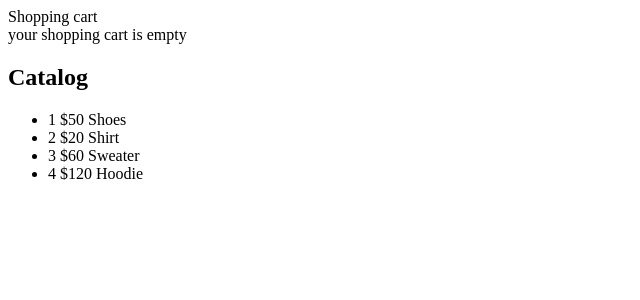
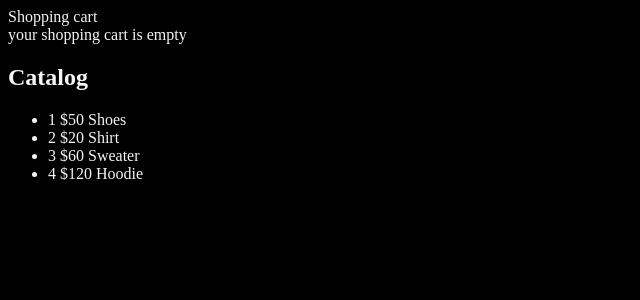
Before and after one commit to tankist256/scandiweb-internship, a PHP site: page / in a window 1280 px wide. Shown: the top 300 px of the page, without its empty margins (0-640 px from the left). Run offline with PHP 8.4, Linux system fonts and the light colour scheme.

Commit message:
make simple style for website

```diff
--- a/website/index.html
+++ b/website/index.html
@@ -3,7 +3,7 @@
 
 <head>
     <meta charset="UTF-8">
-    <meta name="viewport" content="width=device-width, initial-scale=1.0
+    <meta name="viewport" content="width=device-width, initial-scale=1.0">
     <link rel="stylesheet" href="style.css">
     <title> App </title>
 </head>
@@ -11,12 +11,12 @@
 
 <body>
     <div>
+        <div class="cart">
             <div>Shopping cart</div>
         <div class="cart-status">
             <div>your shopping cart is empty</div>
         </div>
     </div>
-
     <h2>Catalog</h2>
     <div class="catalog">
         <ul>
--- a/website/style.css
+++ b/website/style.css
@@ -1,3 +1,19 @@
 *{
     box-sizing: border-box;
 }
+
+body{
+    background-color: black;
+}
+.cart {
+    color: whitesmoke;
+}
+.cart-status {
+    color: whitesmoke;
+}
+.catalog{
+    color: whitesmoke;
+}
+h2 {
+    color: whitesmoke;
+}
```
Lines whose indentation alone changed are shown as unchanged.
